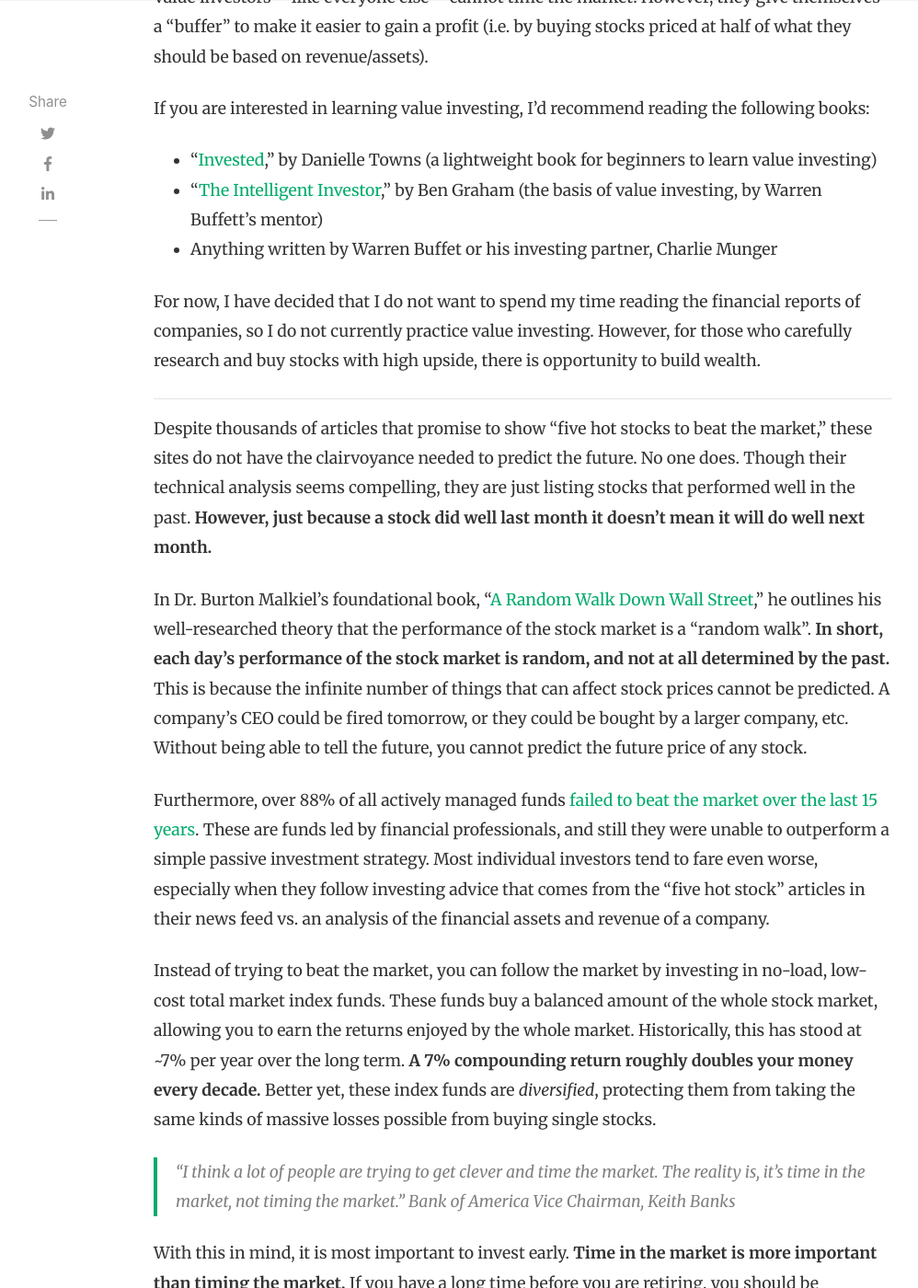
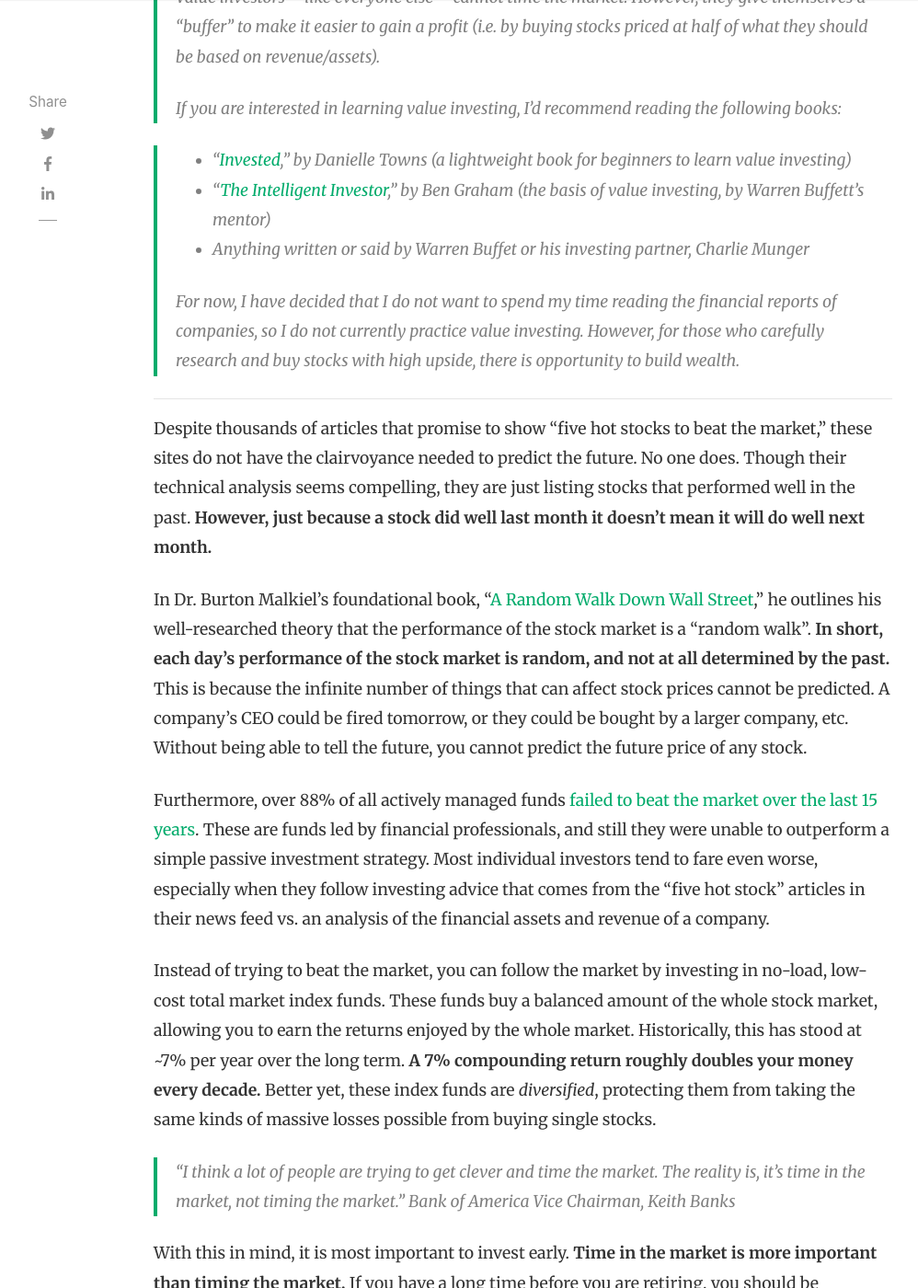
Before and after one commit to militaryinvestor/militaryinvestor.github.io, a Jekyll site: the page built from _posts/2021-09-14-Follow-the-Market.md, in a window 1280 px wide and 1400 px high, scrolled down 1804 px. Shown: the whole window at 92% size, without its empty margins (118-1116 px from the left). Built offline with Jekyll 4.4.1, drawn with Linux system fonts in a browser that asks for light colours; nearby versions of some CDN libraries; comment, search, counter and statistics services are not loaded.

Commit message:
Update 2021-09-14-Follow-the-Market.md

```diff
--- a/_posts/2021-09-14-Follow-the-Market.md
+++ b/_posts/2021-09-14-Follow-the-Market.md
@@ -22,19 +22,19 @@
 - Past performance hold no bearing on future performance
 - Investments with higher returns usually have much higher risks.
 
-#### Value Investing:
+> #### Value Investing:
 
-Note: Ok, so there are some investors who have beaten the market average over the long term (like Warren Buffett) through value investing.  Value investing involves buying companies’ stock whose price is much lower than it should be based on their revenue and assets, and then buying and holding them over the long term.  However, this takes serious research and a little luck, and is a riskier plan than passive investing (as you are buying individual stocks that could possibly lose their entire value).
+> Note: Ok, so there are some investors who have beaten the market average over the long term (like Warren Buffett) through value investing.  Value investing involves buying companies’ stock whose price is much lower than it should be based on their revenue and assets, and then buying and holding them over the long term.  However, this takes serious research and a little luck, and is a riskier plan than passive investing (as you are buying individual stocks that could possibly lose their entire value).
+>
+> Value investors – like everyone else – cannot time the market.  However, they give themselves a “buffer” to make it easier to gain a profit (i.e. by buying stocks priced at half of what they should be based on revenue/assets).
+>
+> If you are interested in learning value investing, I’d recommend reading the following books:
 
-Value investors – like everyone else – cannot time the market.  However, they give themselves a “buffer” to make it easier to gain a profit (i.e. by buying stocks priced at half of what they should be based on revenue/assets).
-
-If you are interested in learning value investing, I’d recommend reading the following books:
-
-- “[Invested](https://www.amazon.com/gp/product/0062672649/ref=as_li_tl?ie=UTF8&camp=1789&creative=9325&creativeASIN=0062672649&linkCode=as2&tag=militaryinv09-20&linkId=4c2ea39286c8aadb3105154c7433833b),” by Danielle Towns (a lightweight book for beginners to learn value investing)
-- “[The Intelligent Investor](https://www.amazon.com/gp/product/0060555661/ref=as_li_tl?ie=UTF8&camp=1789&creative=9325&creativeASIN=0060555661&linkCode=as2&tag=militaryinv09-20&linkId=434755be297403b4d3ef3190e687f228),” by Ben Graham (the basis of value investing, by Warren Buffett’s mentor)
-- Anything written by Warren Buffet or his investing partner, Charlie Munger
-
-For now, I have decided that I do not want to spend my time reading the financial reports of companies, so I do not currently practice value investing.  However, for those who carefully research and buy stocks with high upside, there is opportunity to build wealth.
+> - “[Invested](https://www.amazon.com/gp/product/0062672649/ref=as_li_tl?ie=UTF8&camp=1789&creative=9325&creativeASIN=0062672649&linkCode=as2&tag=militaryinv09-20&linkId=4c2ea39286c8aadb3105154c7433833b),” by Danielle Towns (a lightweight book for beginners to learn value investing)
+> - “[The Intelligent Investor](https://www.amazon.com/gp/product/0060555661/ref=as_li_tl?ie=UTF8&camp=1789&creative=9325&creativeASIN=0060555661&linkCode=as2&tag=militaryinv09-20&linkId=434755be297403b4d3ef3190e687f228),” by Ben Graham (the basis of value investing, by Warren Buffett’s mentor)
+> - Anything written or said by Warren Buffet or his investing partner, Charlie Munger
+>
+> For now, I have decided that I do not want to spend my time reading the financial reports of companies, so I do not currently practice value investing.  However, for those who carefully research and buy stocks with high upside, there is opportunity to build wealth.
 
 -------
 
```
Also changed, not shown: other parts of _posts/2021-09-14-Follow-the-Market.md (+1 -3 lines).
